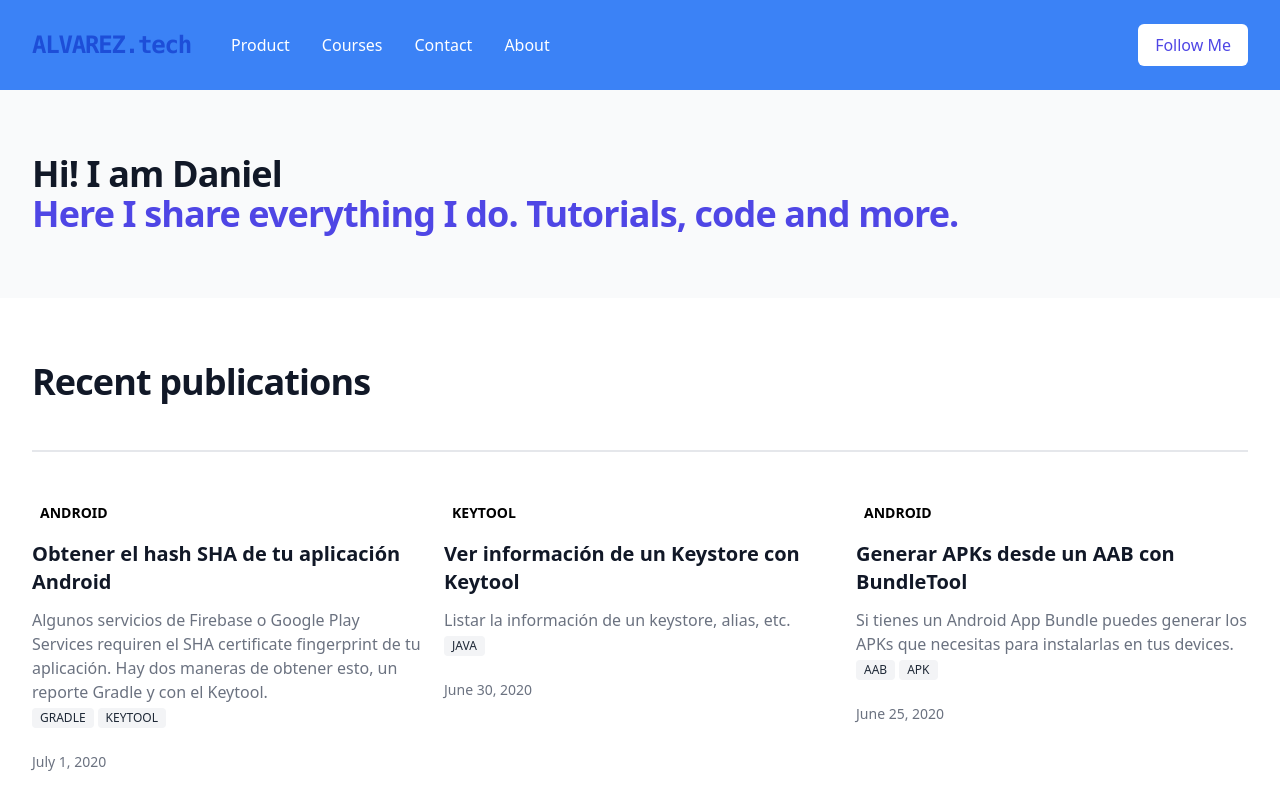
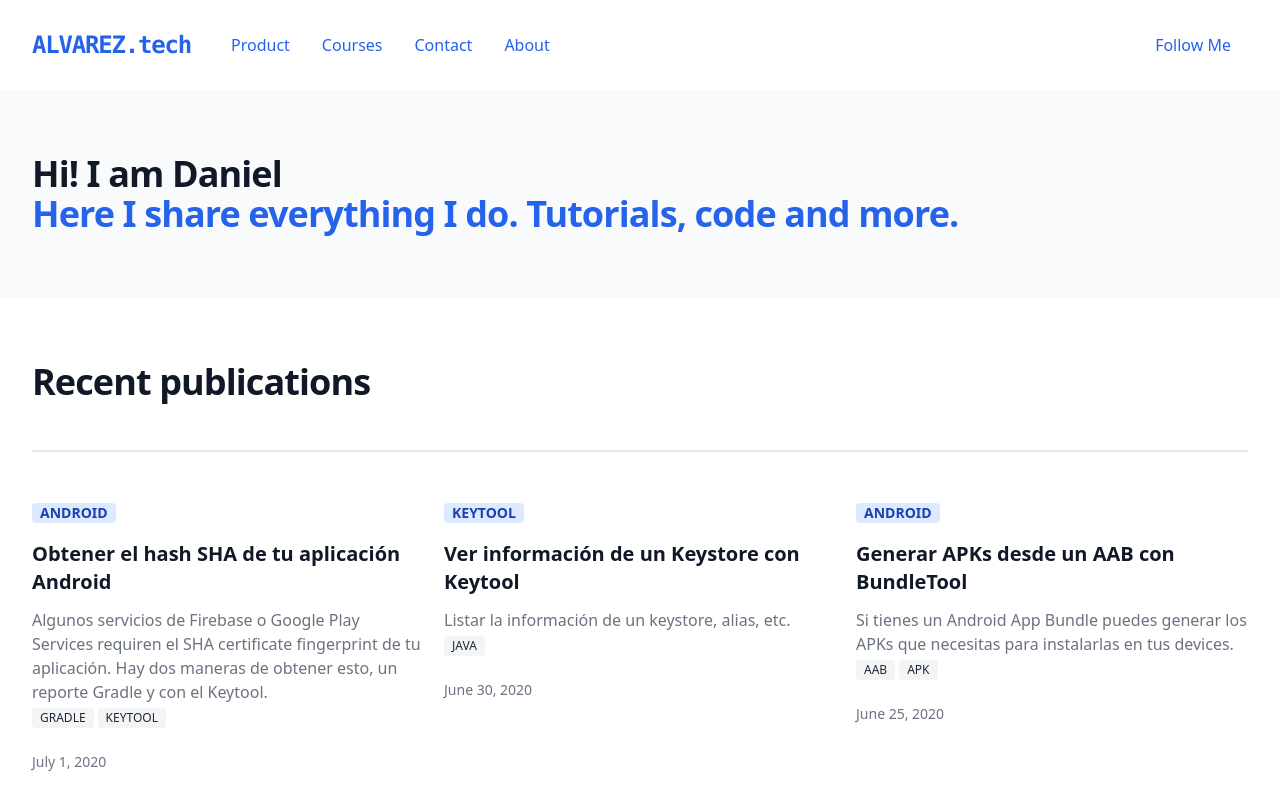
Before and after one commit to alvareztech/web, a Next.js app: page / in a window 1280 px wide. Shown: the top 800 px of the page. Built offline with nearby package versions, Linux system fonts and the light colour scheme.

Commit message:
Color improvements

```diff
--- a/components/layout.js
+++ b/components/layout.js
@@ -68,19 +68,19 @@ export default function Layout({ children, home }) {
 
 
 
-    <header className="bg-blue-500">
+    <header>
       <nav className="max-w-7xl mx-auto px-4 sm:px-6 lg:px-8" aria-label="Top">
-        <div className="w-full py-6 flex items-center justify-between border-b border-indigo-500 lg:border-none">
+        <div className="w-full py-6 flex items-center justify-between border-b border-blue-500 lg:border-none">
           <div className="flex items-center">
             <Link href="/">
               <a>
-                <span className="text-blue-700 text-2xl font-bold font-mono tracking-tighter">ALVAREZ.tech</span>
+                <span className="text-blue-600 text-2xl font-bold font-mono tracking-tighter">ALVAREZ.tech</span>
               </a>
             </Link>
             <div className="hidden ml-10 space-x-8 lg:block">
               {navigation.map((link) => (
                 <Link href={link.href} key={link.name}>
-                  <a className="text-base font-medium text-white hover:text-indigo-50">
+                  <a className="text-base font-medium text-blue-600 hover:text-blue-400">
                     {link.name}
                   </a>
                 </Link>
@@ -90,7 +90,7 @@ export default function Layout({ children, home }) {
           <div className="ml-10 space-x-4">
             <a
               href="https://twitter.com/alvarez_tech"
-              className="inline-block bg-white py-2 px-4 border border-transparent rounded-md text-base font-medium text-indigo-600 hover:bg-indigo-50"
+              className="inline-block bg-white py-2 px-4 border border-transparent rounded-md text-base font-medium text-blue-600 hover:bg-blue-50"
             >
               Follow Me
             </a>
@@ -98,7 +98,7 @@ export default function Layout({ children, home }) {
         </div>
         <div className="py-4 flex flex-wrap justify-center space-x-6 lg:hidden">
           {navigation.map((link) => (
-            <a key={link.name} href={link.href} className="text-base font-medium text-white hover:text-indigo-50">
+            <a key={link.name} href={link.href} className="text-base font-medium text-blue-600 hover:text-blue-400">
               {link.name}
             </a>
           ))}
--- a/pages/index.js
+++ b/pages/index.js
@@ -18,7 +18,7 @@ export default function Home({ posts }) {
             className="text-3xl font-extrabold tracking-tight text-gray-900 sm:text-4xl">
             <span className="block">Hi! I am Daniel </span>
             <span
-              className="block text-indigo-600">Here I share everything I do. Tutorials, code and more.</span>
+              className="block text-blue-600">Here I share everything I do. Tutorials, code and more.</span>
           </h2>
         </div>
       </section>
@@ -41,7 +41,7 @@ export default function Home({ posts }) {
                   <Link href={"/tag/" + tags?.[0]}>
                     <a className="inline-block">
                       <span
-                        className={classNames("uppercase", tagColor(tags?.[0]), 'inline-flex items-center px-2 rounded text-sm font-bold')}
+                        className={classNames("uppercase", "bg-blue-100 text-blue-800", 'inline-flex items-center px-2 rounded text-sm font-bold')}
                       >
                         {tags?.[0]}
                       </span>
@@ -76,7 +76,6 @@ export default function Home({ posts }) {
 
 export async function getStaticProps() {
   const posts = getAllPosts()
-  console.log("ALL POSTs", posts.length)
   return {
     props: {
       posts
--- a/pages/tag/[slug].js
+++ b/pages/tag/[slug].js
@@ -14,7 +14,7 @@ export default function Tag({ tag, posts }) {
           className="relative max-w-lg mx-auto divide-y-2 divide-gray-200 lg:max-w-7xl">
           <div>
             <h2
-              className={classNames("uppercase", tag, 'inline-flex items-center px-2 rounded text-xl font-bold')}>{tag}</h2>
+              className={classNames("uppercase", "bg-blue-100 text-blue-800", 'inline-flex items-center px-2 rounded text-xl font-bold')}>{tag}</h2>
           </div>
 
           <div
@@ -25,7 +25,7 @@ export default function Tag({ tag, posts }) {
                   <Link href={"/tag/" + tags?.[0]}>
                     <a className="inline-block">
                       <span
-                        className={classNames("uppercase", tagColor(tags?.[0]), 'inline-flex items-center px-2 rounded text-sm font-bold')}
+                        className={classNames("uppercase", 'bg-blue-100 text-blue-800', 'inline-flex items-center px-2 rounded text-sm font-bold')}
                       >
                         {tags?.[0]}
                       </span>
```
